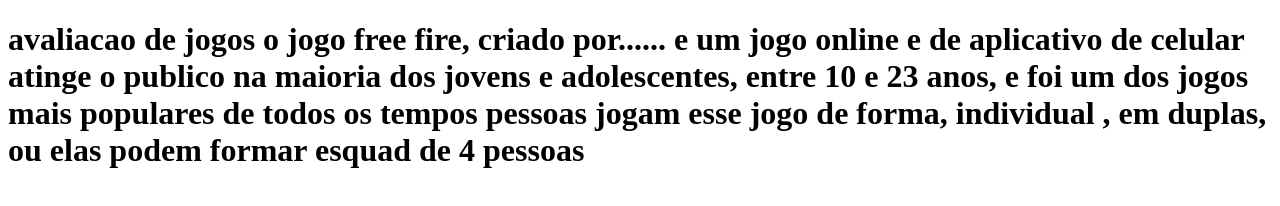
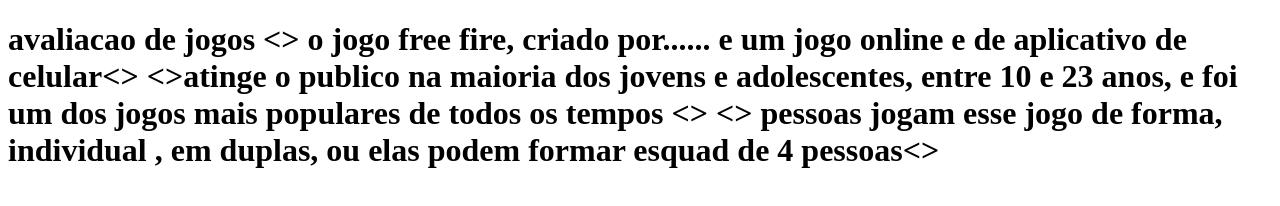
Before and after one commit to fpipi/pensamentocomputacional, a plain HTML site: page index.html in a window 1280 px wide. Drawn offline with Linux system fonts and the light colour scheme.

Commit message:
formatacao

```diff
--- a/index.html
+++ b/index.html
@@ -5,11 +5,11 @@
     </heab>
     <body>
         <h1>avaliacao de jogos
-            o jogo free fire, criado por...... e um jogo online e de aplicativo de celular
+           <> o jogo free fire, criado por...... e um jogo online e de aplicativo de celular<>
 
-            atinge o publico na maioria dos jovens e adolescentes, entre 10 e 23 anos, e foi um dos jogos mais populares de todos os tempos
+            <>atinge o publico na maioria dos jovens e adolescentes, entre 10 e 23 anos, e foi um dos jogos mais populares de todos os tempos <>
 
-            pessoas jogam esse jogo de forma, individual , em duplas, ou elas podem formar esquad de 4 pessoas
+           <> pessoas jogam esse jogo de forma, individual , em duplas, ou elas podem formar esquad de 4 pessoas<>
 
     </body>
 </html>
```
